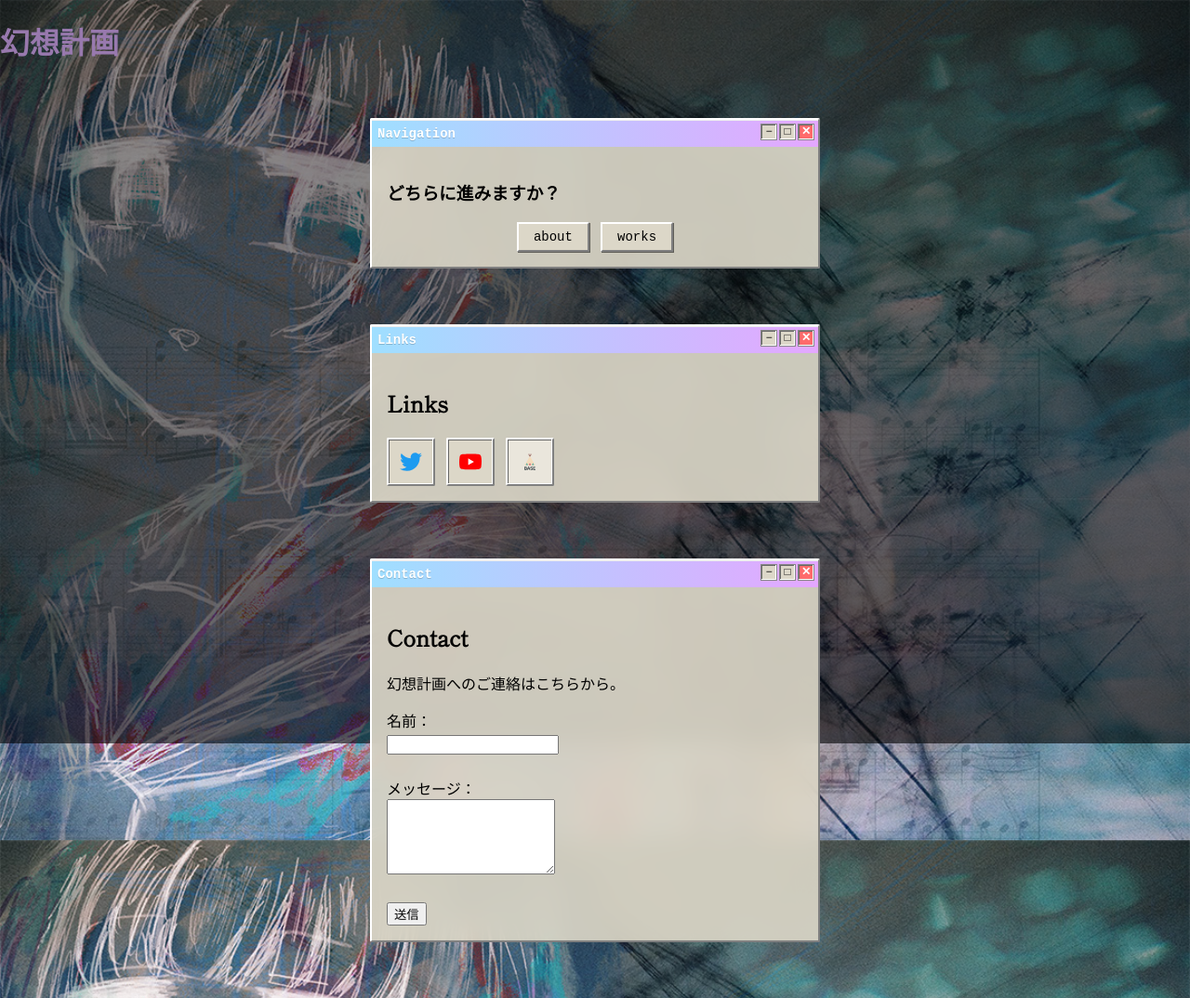
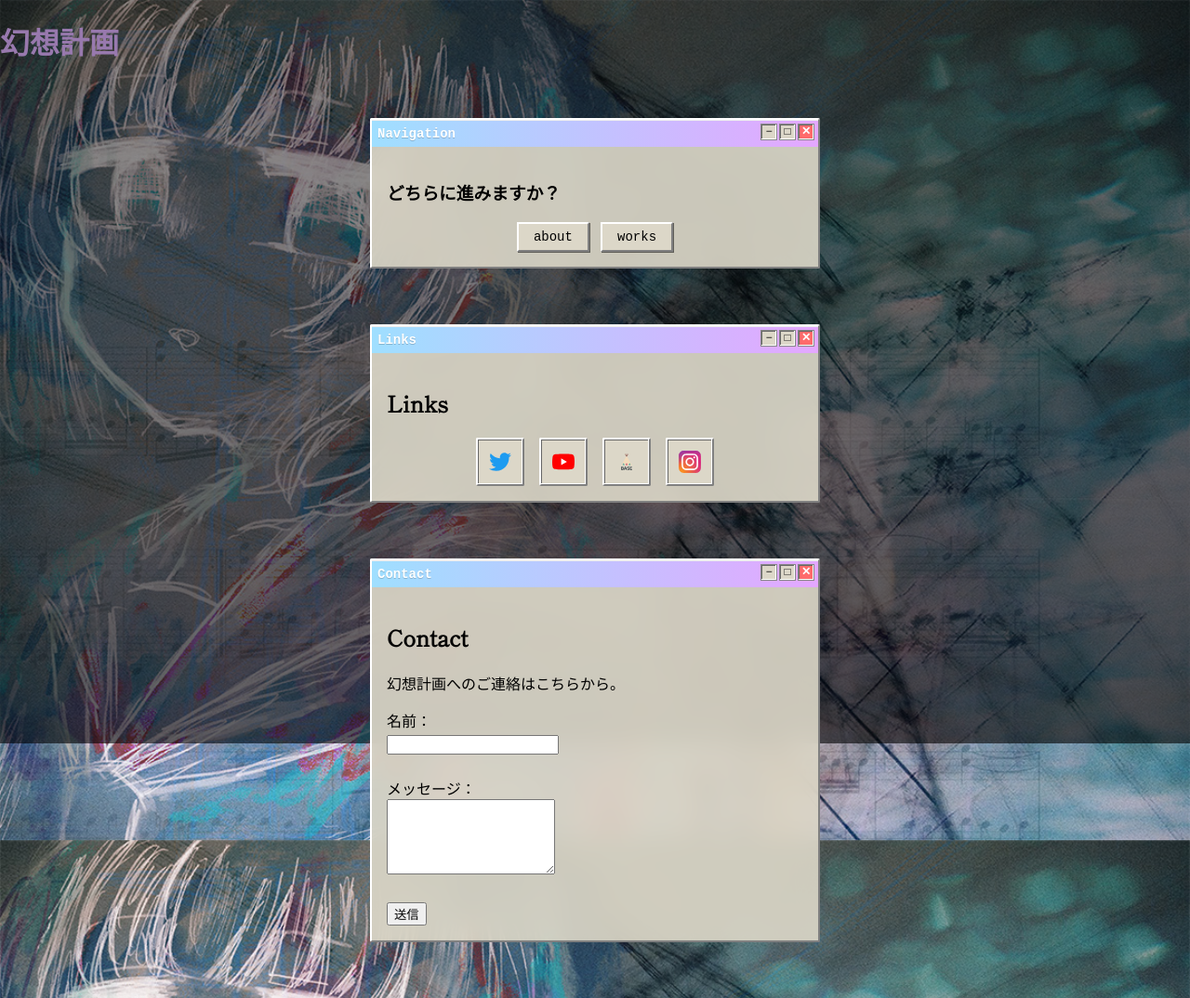
Before and after one commit to Muraki-mori/Dreaming-otherworld, a plain HTML site: page index.html in a window 1280 px wide. Shown: the whole page at 93% size. Drawn offline with Linux system fonts and the light colour scheme.

Commit message:
Add files via upload

```diff
--- a/index.html
+++ b/index.html
@@ -64,11 +64,13 @@
      </a>
      <a href="https://www.youtube.com/@幻想計画" target="_blank" class="yt-icon-button" title="YouTube">
       <img src="youtube-icon.svg" alt="YouTube">
-    </a>
-    <a href="https://otherworld.base.shop" target="_blank" class="base-icon-button" title="BASEショップ">
+     </a>
+     <a href="https://otherworld.base.shop" target="_blank" class="base-icon-button" title="BASEショップ">
       <img src="base-icon.svg" alt="BASE">
-    </a>
-
+     </a>
+     <a href="https://www.instagram.com/gensoukeikaku/" target="_blank" class="insta-icon-button" title="Instagram">
+      <img src="instagram-icon.svg" alt="Instagram">
+     </a>
     </div>
   </div>
 </div>
--- a/style.css
+++ b/style.css
@@ -308,7 +308,7 @@ a:hover {
   align-items: center;
   width: 48px;
   height: 48px;
-  background-color: #eae6dc;
+  background-color: #dcd7c8;
   border-top: 2px solid #ffffff;
   border-left: 2px solid #ffffff;
   border-bottom: 2px solid #808080;
@@ -329,16 +329,56 @@ a:hover {
 
 .base-icon-button img {
   width: 24px;
+  height: auto;
+  object-fit: contain;
+  display:block;
+}
+
+.insta-icon-button {
+  display: inline-flex;
+  justify-content: center;
+  align-items: center;
+  width: 48px;
+  height: 48px;
+  background-color: #dcd7c8;
+  border-top: 2px solid #ffffff;
+  border-left: 2px solid #ffffff;
+  border-bottom: 2px solid #808080;
+  border-right: 2px solid #808080;
+  box-shadow: inset -1px -1px 0 #fff, inset 1px 1px 0 #666;
+  border-radius: 2px;
+  text-decoration: none;
+  cursor: pointer;
+  transition: background-color 0.2s ease, box-shadow 0.2s ease;
+  padding: 0;
+  margin-left: 8px;
+}
+
+.insta-icon-button:hover {
+  background-color: #ece8de;
+  box-shadow: inset -1px -1px 0 #eee, inset 1px 1px 0 #444;
+}
+
+.insta-icon-button img {
+  width: 24px;
   height: 24px;
   object-fit: contain;
-  display:block;
+  display: block;
+}
+
+.link-buttons {
+  display: flex;
+  justify-content: center;
+  align-items: center;
+  gap: 8px;
+  margin-top: 12px;
 }
 
 
 /* 共通アイコン画像サイズ指定 */
 .x-icon-button img,
-.yt-icon-button img,
-.base-icon-button img {
+.yt-icon-button img
+.insta-icon-button img {
   width: 24px;
   height: 24px;
   object-fit: contain;
```
Also changed, not shown: instagram-icon.svg (added).
